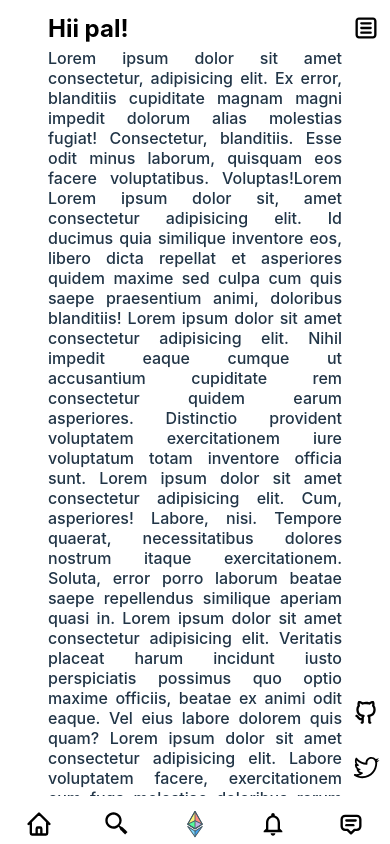
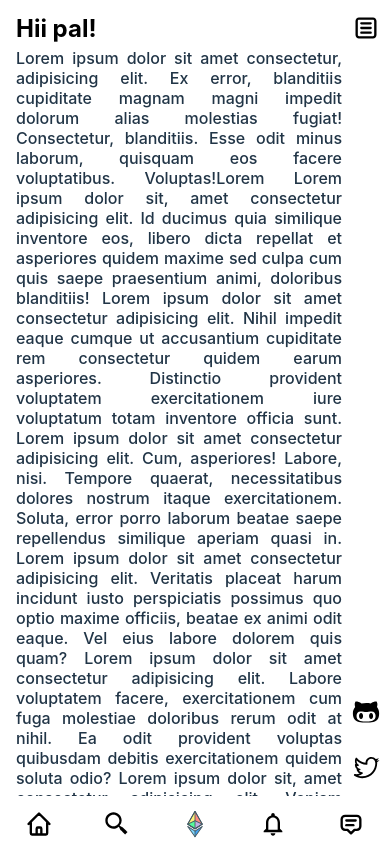
Before and after one commit to krishnakanthati/hiipal, a React (Vite) app: page /#/ in a window 390 px wide. Built offline with nearby package versions, Linux system fonts and the light colour scheme.

Commit message:
responsive site

```diff
--- a/src/components/Navbar/Navbar.css
+++ b/src/components/Navbar/Navbar.css
@@ -94,9 +94,9 @@ header {
     }
 
     .header {
-        width: calc(100% - 3rem);
+        margin-left: 1rem;
+        width: calc(100% - 1rem);
         height: 3rem;
-
     }
 
     .sidebar {
@@ -112,11 +112,12 @@ header {
         justify-content: center;
     }
 
-    .main-container, .header, .navbar {
+    .header, .navbar {
         margin-bottom: 0;
     }
 
     .main-container {
+        left: 1rem;
         margin-bottom: 3rem;
         box-sizing: border-box;
     }
--- a/src/components/Navbar/Navbar.jsx
+++ b/src/components/Navbar/Navbar.jsx
@@ -10,7 +10,6 @@ import * as BiIcons from "react-icons/bi";
 import * as TbIcons from "react-icons/tb";
 import * as MdIcons from "react-icons/md";
 import * as RxIcons from "react-icons/rx";
-import * as RiIcons from "react-icons/ri";
 import * as FaIcons from "react-icons/fa";
 
 function Navbar() {
@@ -82,7 +81,7 @@ function Navbar() {
               className="nav-link"
               to="https://github.com/krishnakanthati/hiipal"
             >
-              <RiIcons.RiGithubLine className="nav-icon" />
+              <FaIcons.FaGithubAlt className="nav-icon" />
             </Link>
           </li>
         </ul>
```
